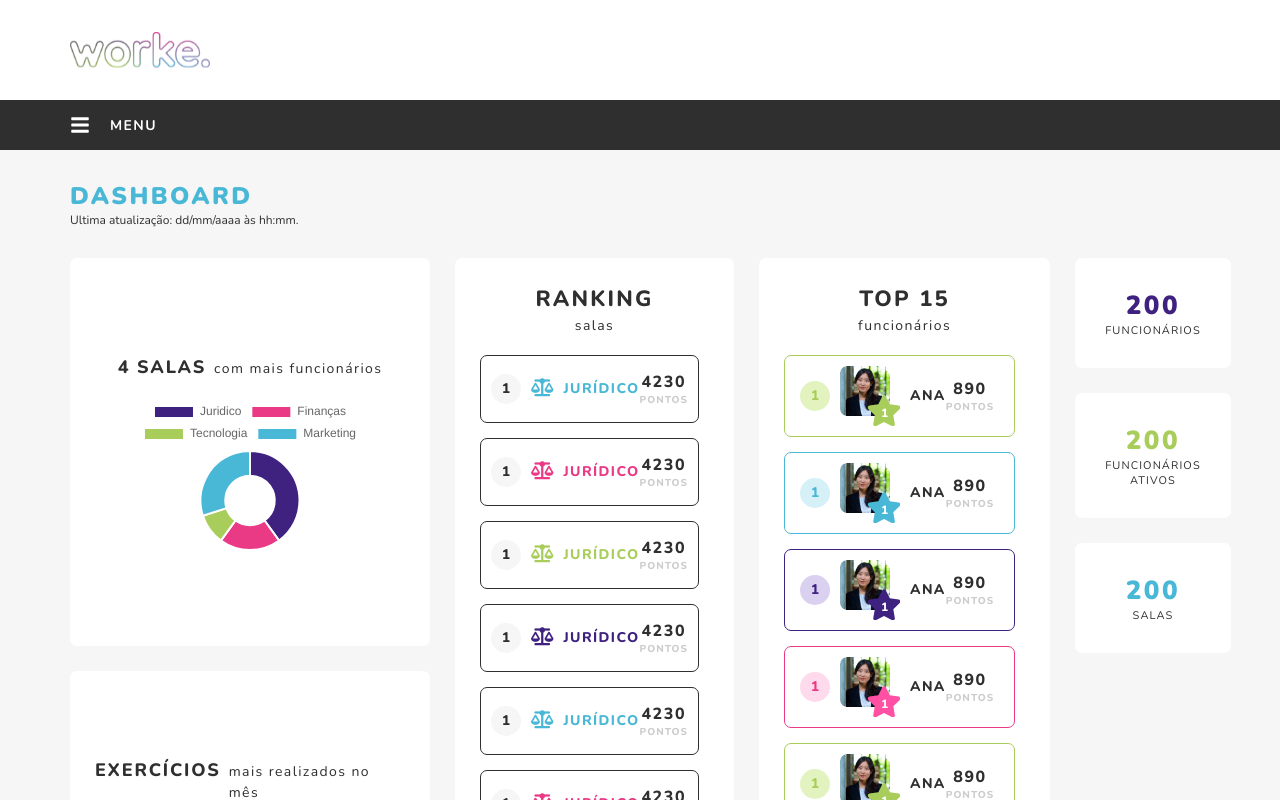
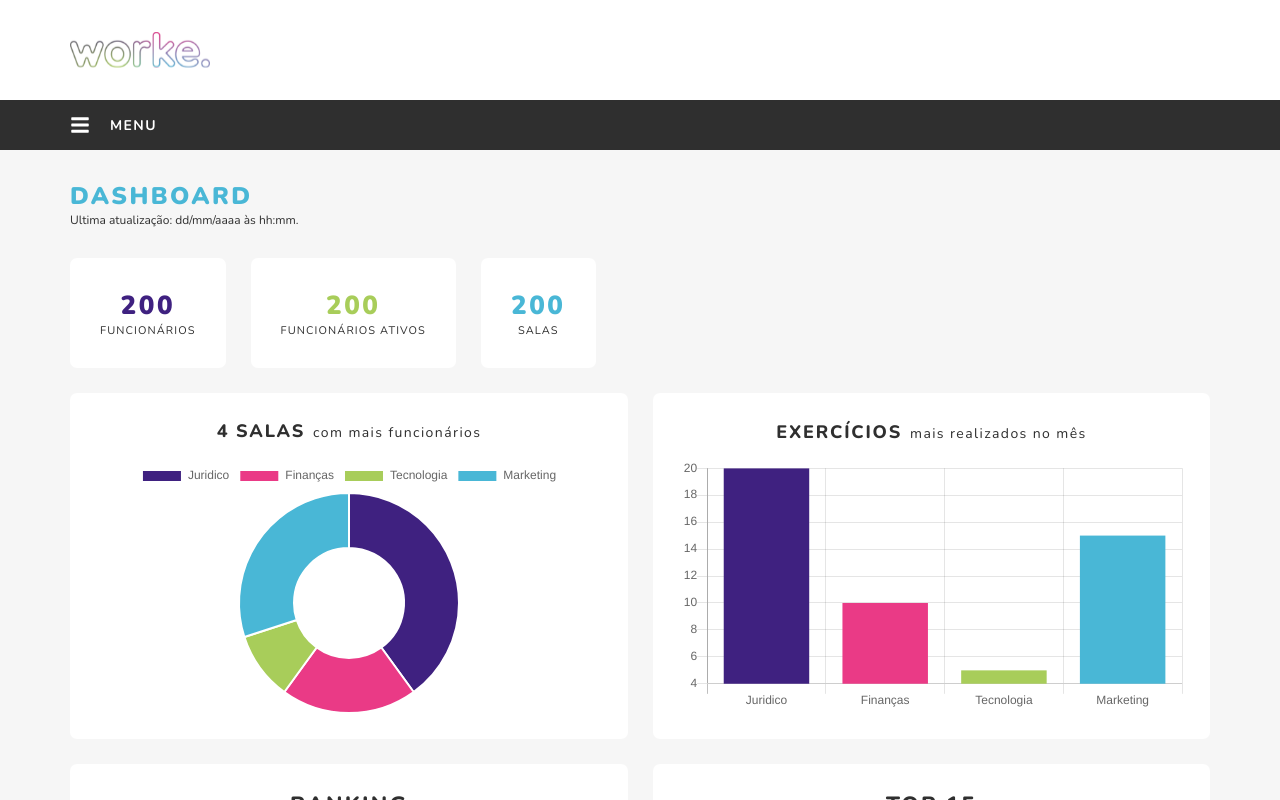
Before and after one commit to raphaelkonichi/worke-frontend, a Vue app in the folder worke-frontend/: page /Dashboard in a window 1280 px wide. Shown: the top 800 px of the page. Built offline with nearby package versions, Linux system fonts and the light colour scheme.

Commit message:
responsividade dashboard

```diff
--- a/worke-frontend/src/components/CardGroup.vue
+++ b/worke-frontend/src/components/CardGroup.vue
@@ -75,5 +75,35 @@ export default {
       }
     }
   }
+
+  @media (max-width: 1470px) {
+    flex-direction: row;
+    justify-content: space-between;
+
+    .card {
+      margin-bottom: unset;
+    }
+  }
+
+  @media (max-width: 1360px) {
+    justify-content: start;
+
+    .card {
+      margin-right: 25px;
+    }
+  }
+
+  @media (max-width: 685px) {
+    flex-direction: column;
+
+    .card {
+      margin-right: unset;
+      margin-bottom: 25px;
+
+      &:last-child{
+        margin-bottom: unset;
+      }
+    }
+  }
 }
 </style>
--- a/worke-frontend/src/components/CardList.vue
+++ b/worke-frontend/src/components/CardList.vue
@@ -102,7 +102,7 @@ export default {};
 @import "../assets/variables.less";
 .color-card-list {
   margin-top: 20px;
-  // height: ~"calc(100vh - 405px)";
+  height: ~"calc(100vh - 405px)";
   overflow-y: scroll;
   .card {
     display: flex;
--- a/worke-frontend/src/components/ColorCardList.vue
+++ b/worke-frontend/src/components/ColorCardList.vue
@@ -123,7 +123,7 @@ export default {};
 @import "../assets/variables.less";
 .color-card-list {
   margin-top: 20px;
-  // height: ~"calc(100vh - 405px)";
+  height: ~"calc(100vh - 405px)";
   overflow-y: scroll;
   .card {
     display: flex;
--- a/worke-frontend/src/components/RankingCard.vue
+++ b/worke-frontend/src/components/RankingCard.vue
@@ -31,6 +31,6 @@ export default {
   background: @white;
   border-radius: 7px;
   padding: 25px;
-  // height: ~"calc(100vh - 288px)";
+  height: ~"calc(100vh - 288px)";
 }
 </style>
--- a/worke-frontend/src/components/TopCard.vue
+++ b/worke-frontend/src/components/TopCard.vue
@@ -31,7 +31,7 @@ export default {
     background: @white;
     border-radius: 7px;
     padding: 25px;
-    // height: ~"calc(100vh - 288px)";
+    height: ~"calc(100vh - 288px)";
 }
 
 </style>
--- a/worke-frontend/src/views/Dashboard.vue
+++ b/worke-frontend/src/views/Dashboard.vue
@@ -81,8 +81,35 @@ export default {
     }
   }
 
+  @media (max-width: 1470px) {
+    &-group {
+      display: grid;
+      grid-template-columns: 3fr 2fr 2fr;
+      grid-template-rows: 1fr 3fr 3fr;
+      grid-gap: 25px;
+      grid-template-areas:
+        "cards ranking rankingTop"
+        "pie ranking rankingTop"
+        "bar ranking rankingTop";
+      height: ~"calc(100vh - 288px)";
+    }
+  }
+
+  @media (max-width: 1360px) {
+    &-group {
+      display: grid;
+      grid-template-columns: 1fr 1fr;
+      grid-template-rows: 1fr 2fr 3fr;
+      grid-gap: 25px;
+      grid-template-areas:
+        "cards cards"
+        "pie bar"
+        "ranking rankingTop";
+    }
+  }
+
   @media (max-width: 768px) {
-    padding: 0 @margin-mobile 30px;
+    padding: 0 @margin-mobile 40px;
 
     &-group {
       display: flex;
@@ -91,7 +118,7 @@ export default {
   }
 
   @media (max-width: 525px) {
-    padding: 0 @margin-mobile 30px;
+    padding: 0 @margin-mobile 40px;
 
     &-group {
       display: flex;
```
